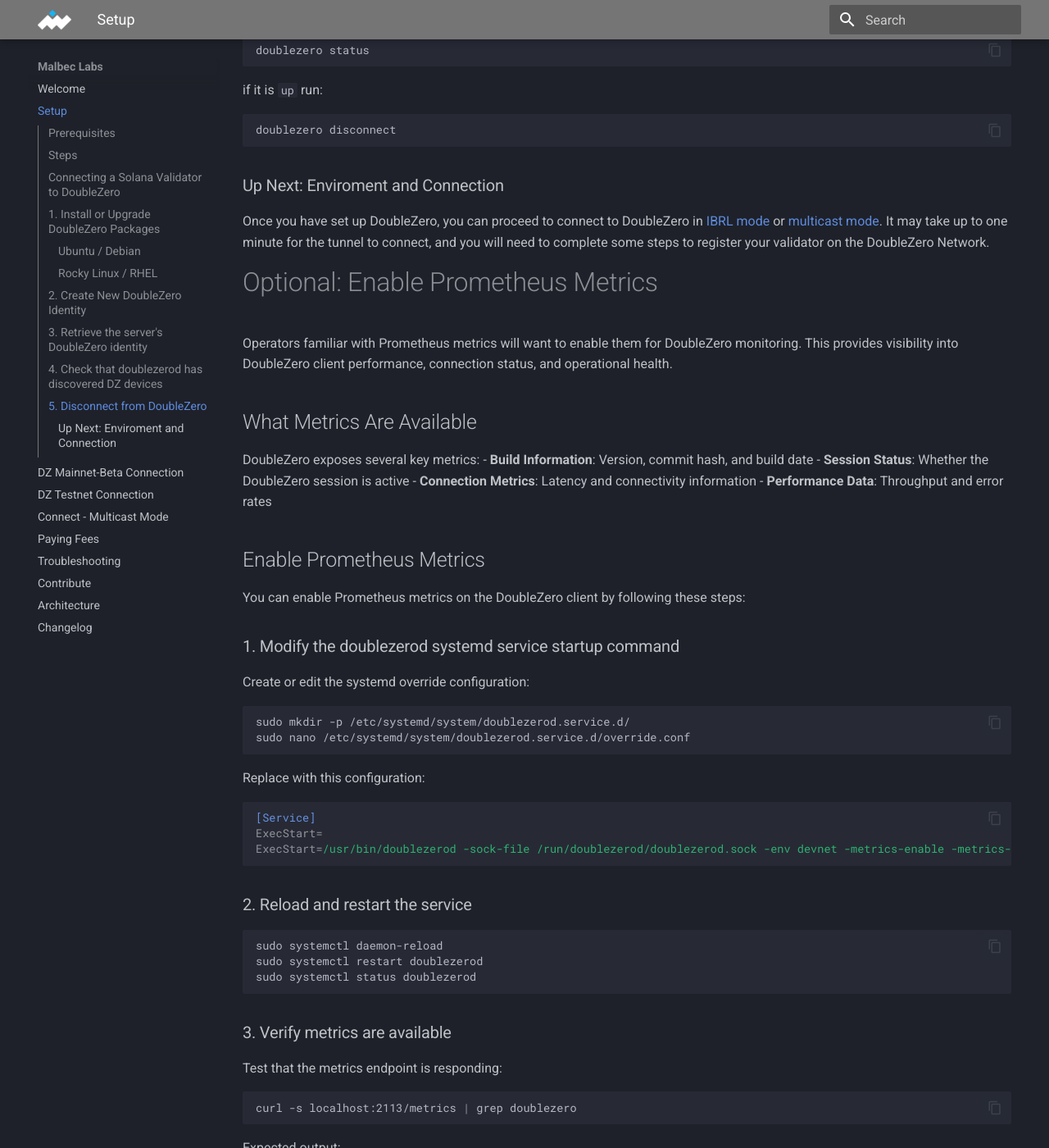
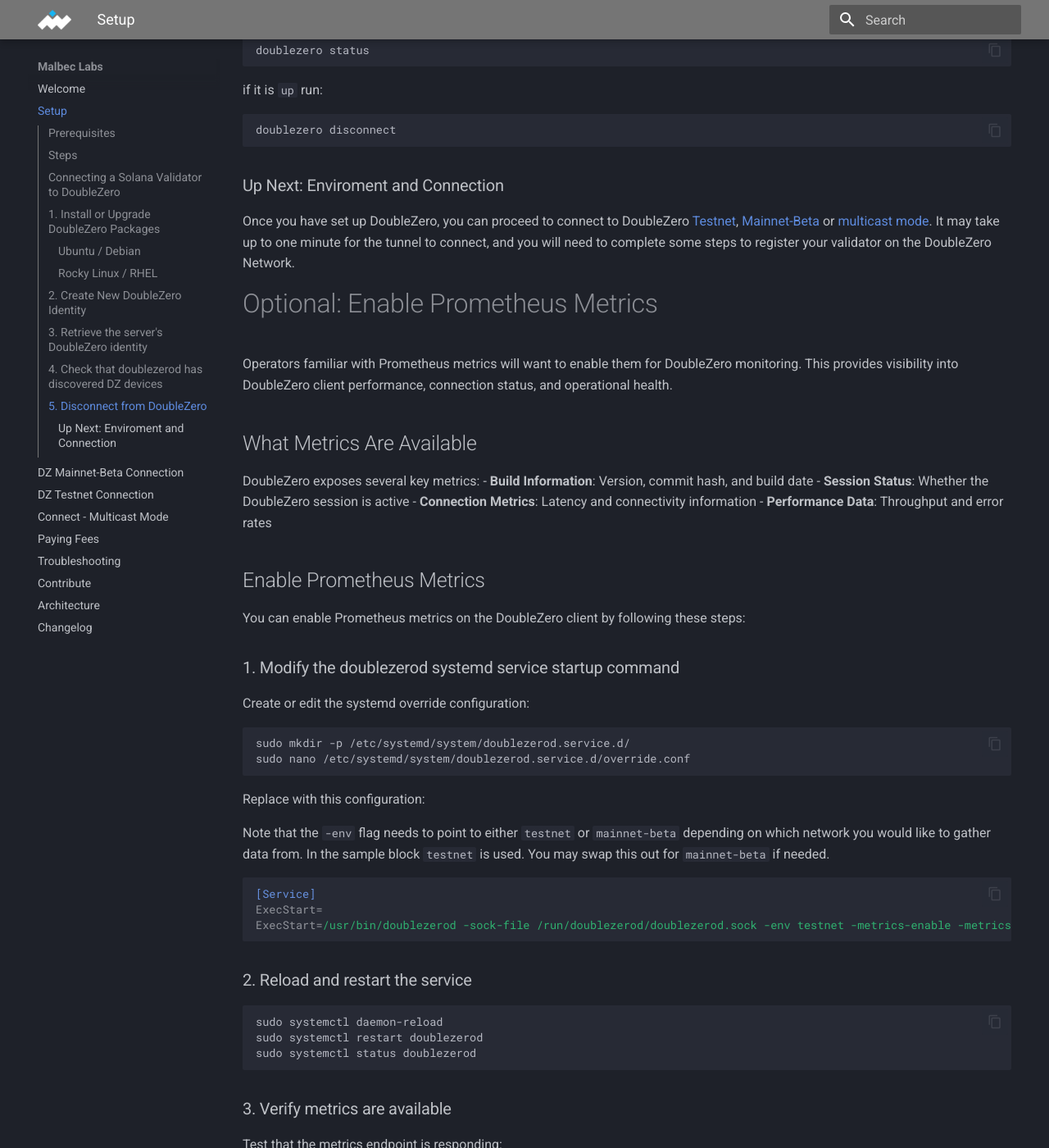
Before and after one commit to malbeclabs/docs, an MkDocs documentation site: the page built from docs/setup.md, in a window 1280 px wide and 1400 px high, scrolled down 2883 px. Shown: the whole window at 82% size. Built offline with MkDocs 1.6.1 and Material for MkDocs 9.7.7, drawn with Linux system fonts in a browser that asks for light colours; some of the changed text lies outside the part shown.

Commit message:
fix title setup (#73)
fix title setup
fix link to mainnet-beta connection
fix link to testnet connection

````diff
--- a/docs/setup.md
+++ b/docs/setup.md
@@ -177,7 +177,7 @@
 
 
 ### Up Next: Enviroment and Connection
-Once you have set up DoubleZero, you can proceed to connect to DoubleZero in [IBRL mode](DZ Mainnet-Beta Connection.md) or [multicast mode](connect-multicast.md). It may take up to one minute for the tunnel to connect, and you will need to complete some steps to register your validator on the DoubleZero Network.
+Once you have set up DoubleZero, you can proceed to connect to DoubleZero [Testnet](docs/DZ%20Testnet%20Connection.md), [Mainnet-Beta](DZ%20Mainnet-beta%20Connection.md) or [multicast mode](connect-multicast.md). It may take up to one minute for the tunnel to connect, and you will need to complete some steps to register your validator on the DoubleZero Network.
 # Optional: Enable Prometheus Metrics
 
 Operators familiar with Prometheus metrics will want to enable them for DoubleZero monitoring. This provides visibility into DoubleZero client performance, connection status, and operational health.
@@ -205,10 +205,12 @@
 
 Replace with this configuration:
 
+Note that the `-env` flag needs to point to either `testnet` or `mainnet-beta` depending on which network you would like to gather data from. In the sample block `testnet` is used. You may swap this out for `mainnet-beta` if needed.
+
 ```ini
 [Service]
 ExecStart=
-ExecStart=/usr/bin/doublezerod -sock-file /run/doublezerod/doublezerod.sock -env devnet -metrics-enable -metrics-addr localhost:2113
+ExecStart=/usr/bin/doublezerod -sock-file /run/doublezerod/doublezerod.sock -env testnet -metrics-enable -metrics-addr localhost:2113
 ```
 
 ### 2. Reload and restart the service
````
Also changed, not shown: other parts of docs/setup.md (+1 -1 lines).
